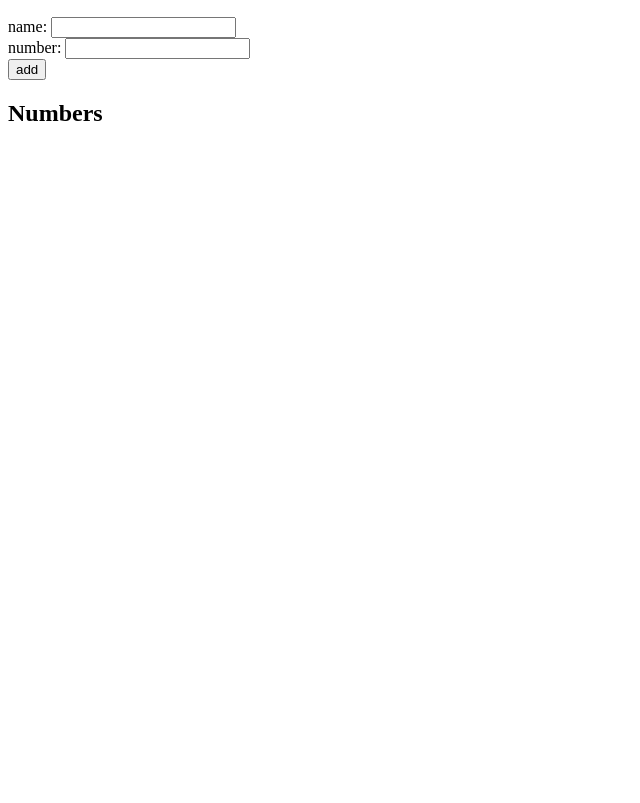
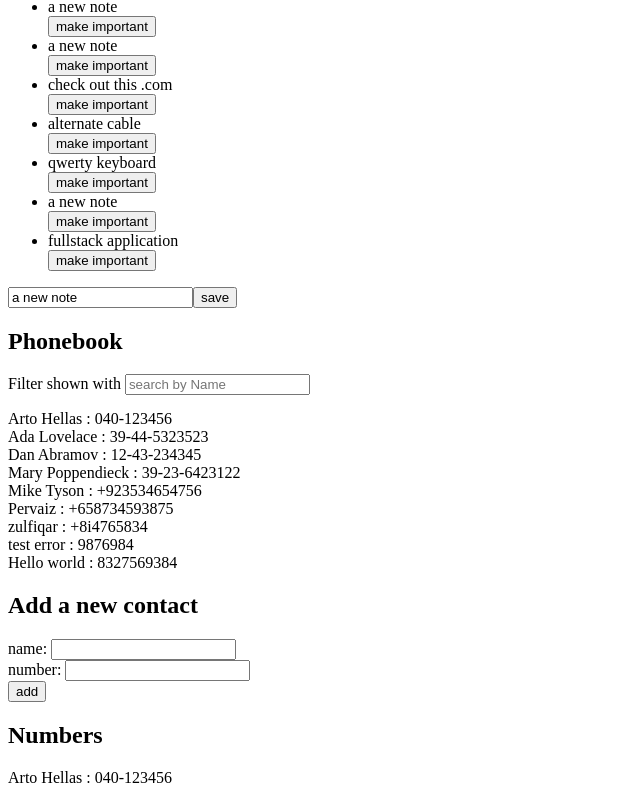
Before and after one commit to AltafHunzai/Fullstack-part02, a React (Create React App) app: page / in a window 1280 px wide. Shown: the part 675-1478 px from the top of the page, without its empty margins (0-640 px from the left). Before the commit the page ends 822 px from the top, so only its background shows below. Built offline with nearby package versions, Linux system fonts and the light colour scheme; no server answers; data requests are answered from the project's data file.

Commit message:
completed exercise 2.12

```diff
--- a/db.json
+++ b/db.json
@@ -1,5 +1,62 @@
 {
-  "persons":[
+  "notes": [
+    {
+      "id": 1,
+      "content": "HTML is easy",
+      "important": true
+    },
+    {
+      "id": 2,
+      "content": "Browser can execute only JavaScript",
+      "important": true
+    },
+    {
+      "id": 3,
+      "content": "GET and POST are the most important methods of HTTP protocol",
+      "important": true
+    },
+    {
+      "content": "a new note",
+      "id": 4,
+      "important": true
+    },
+    {
+      "content": "a new note",
+      "id": 5,
+      "important": true
+    },
+    {
+      "content": "a new note",
+      "important": true,
+      "id": 6
+    },
+    {
+      "content": "check out this .com",
+      "important": true,
+      "id": 7
+    },
+    {
+      "content": "alternate  cable",
+      "important": true,
+      "id": 8
+    },
+    {
+      "content": "qwerty keyboard",
+      "important": true,
+      "id": 9
+    },
+    {
+      "content": "a new note",
+      "important": true,
+      "id": 10
+    },
+    {
+      "content": "fullstack application",
+      "important": true,
+      "id": 11
+    }
+  ],
+  "persons": [
     {
       "name": "Arto Hellas",
       "number": "040-123456",
@@ -19,6 +76,31 @@
       "name": "Mary Poppendieck",
       "number": "39-23-6423122",
       "id": 4
+    },
+    {
+      "name": "Mike Tyson",
+      "number": "+923534654756",
+      "id": 5
+    },
+    {
+      "name": "Pervaiz",
+      "number": "+658734593875",
+      "id": 6
+    },
+    {
+      "name": "zulfiqar",
+      "number": "+8i4765834",
+      "id": 7
+    },
+    {
+      "name": "test error",
+      "number": "9876984",
+      "id": 8
+    },
+    {
+      "name": "Hello world",
+      "number": "8327569384",
+      "id": 9
     }
   ]
 }
--- a/src/App.js
+++ b/src/App.js
@@ -5,6 +5,7 @@ import { SearchBar } from './components/SearchBar'
 import { FormNewContact } from './components/FormNewContact'
 import { ContactList } from './components/ContactList'
 import { SinglePersonDetail } from './components/SinglePersonDetails'
+import notesService from './services/notes'
 import axios from 'axios'
 
 const App = ({ notes }) => {
@@ -60,15 +61,21 @@ const App = ({ notes }) => {
     }
   ]
 
+  const baseUrl = 'http://localhost:3010/persons'
+
   useEffect(() => {
-    console.log('effect');
-    axios.get('http://localhost:3010/notes')
-    .then(res => {
-      console.log('promise fulfilled');
-      setNote(res.data)
-    })
+    notesService.getAll()
+      .then(listOfNotes => {
+        setNote(listOfNotes)
+      })
   }, [])
-  console.log('render', notes.length, 'notes');
+
+  useEffect(() => {
+    axios.get(baseUrl)
+      .then(res => {
+        setPersons(res.data)
+      })
+  }, [])
 
   const notesToShow = showAll
     ? note
@@ -79,11 +86,14 @@ const App = ({ notes }) => {
     const noteObject = {
       content: newNote,
       important: Math.random() < 0.5,
-      id: notes.length + 1,
     }
 
-    setNote(note.concat(noteObject))
-    setNewNote('')
+    notesService
+      .create(noteObject)
+      .then(data => {
+        setNote(note.concat(data))
+        setNewNote('')
+      })
   }
   const handleNoteChange = (event) => {
     setNewNote(event.target.value)
@@ -96,8 +106,30 @@ const App = ({ notes }) => {
       number: newNumber,
       id: persons.length + 1,
     }
-    setPersons(persons.concat(personObject))
-    setNewName(event.target.value)
+
+    axios
+      .post(baseUrl, personObject)
+      .then(data => {
+        setPersons(persons.concat(data))
+        setNewName('')
+      })
+  }
+
+  const toggleImportanceOf = id => {
+    const nthNote = note.find(n => n.id === id)
+    const changedNote = { ...nthNote, important: !note.important }
+
+    notesService.update(id, changedNote)
+      .then(updateImportance => {
+        setNote(note.map(n => n.id !== id ? n : updateImportance))
+      })
+      .catch(error => {
+        alert(
+          `the note '${error.note.content}' was already deleted from server`
+        )
+        setNote(notes.filter(n => n.id !== id))
+      })
+    console.log(`importance of ' ${id} needs to be toggled`)
   }
 
   const handlePersonNameChange = (event) => {
@@ -115,7 +147,7 @@ const App = ({ notes }) => {
     setSearchTerm(event.target.value)
   }
 
-  const fitleredPersonCheck = persons.filter(contact => contact.name.toLowerCase().includes(searchTerm.toLowerCase()))
+  const fitleredPersonCheck = persons.filter(data => data.name.toLowerCase().includes(searchTerm.toLowerCase()))
 
   return (
     <div>
@@ -142,7 +174,7 @@ const App = ({ notes }) => {
       </div>
       <ul>
         {notesToShow.map(notes =>
-          <Note key={notes.id} note={notes} />
+          <Note key={notes.id} note={notes.content} toggleImportance={() => toggleImportanceOf(notes.id)} />
         )}
       </ul>
       <form onSubmit={addNote}>
--- a/src/components/Note.js
+++ b/src/components/Note.js
@@ -1,7 +1,11 @@
 
-const Note = ({ note }) => {
+const Note = ({ note, toggleImportance }) => {
+    const label = note.important ? 'make not important' : 'make important';
     return (
-        <li>{note.content}</li>
+        <>
+            <li>{note}</li>
+            <button onClick={toggleImportance}>{label}</button>
+        </>
     )
 }
 export default Note
--- /dev/null
+++ b/src/services/notes.js
@@ -0,0 +1,21 @@
+import axios from "axios";
+const baseUrl = 'http://localhost:3010/notes';
+
+const getAll = () => {
+    const request = axios.get(baseUrl)
+    return request.then(res => res.data)
+}
+
+const create = (newObject) => {
+    const request = axios.post(baseUrl, newObject)
+    return request.then(res => res.data)
+}
+
+const update = (id, newObject) => {
+    const request = axios.put(`${baseUrl}/${id}`, newObject)
+    return request.then(res => res.data)
+}
+
+const notesService = { getAll, create, update }
+
+export default notesService;
```
Also changed, not shown: src/index.js (+0 -10 lines).
